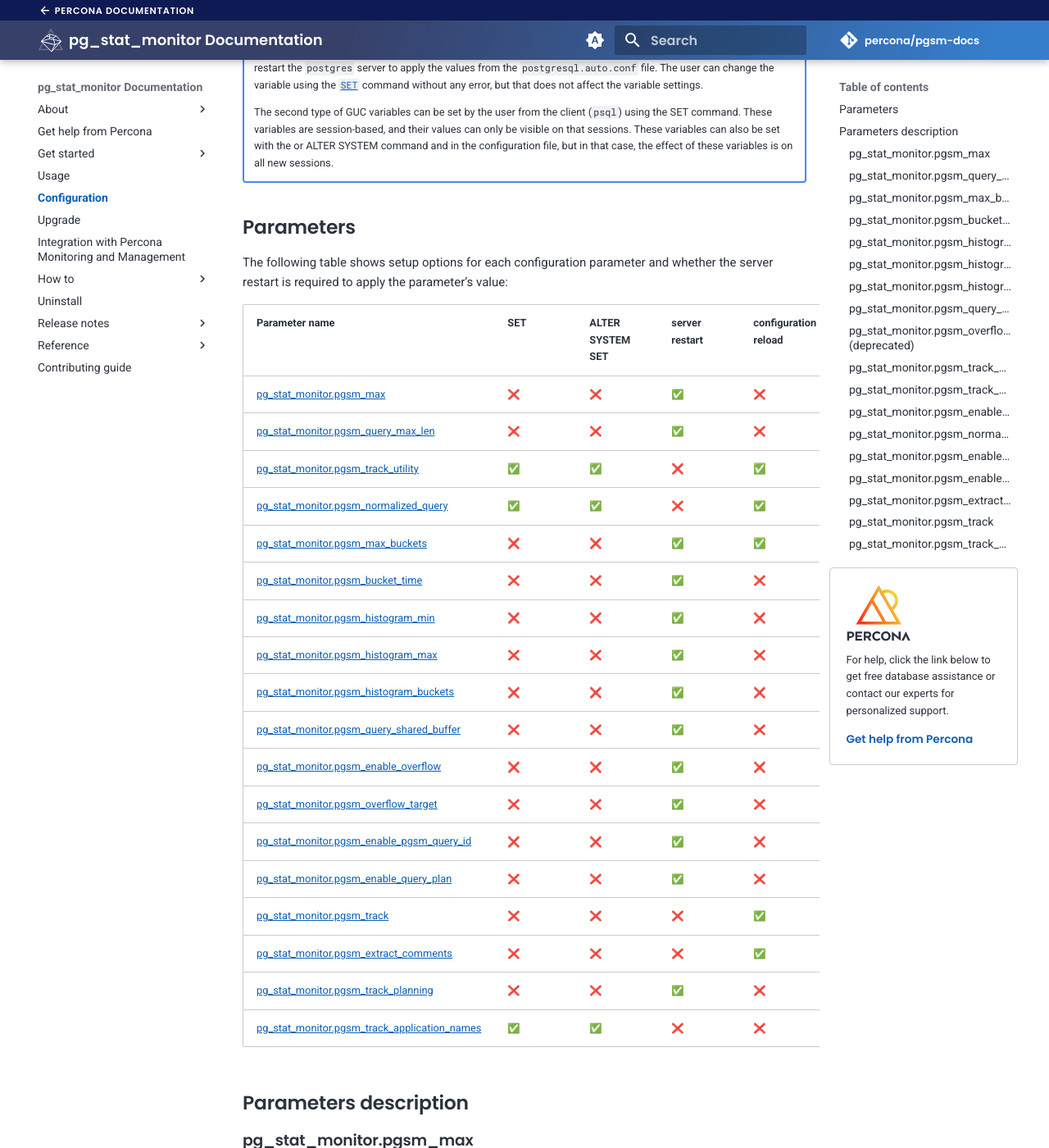
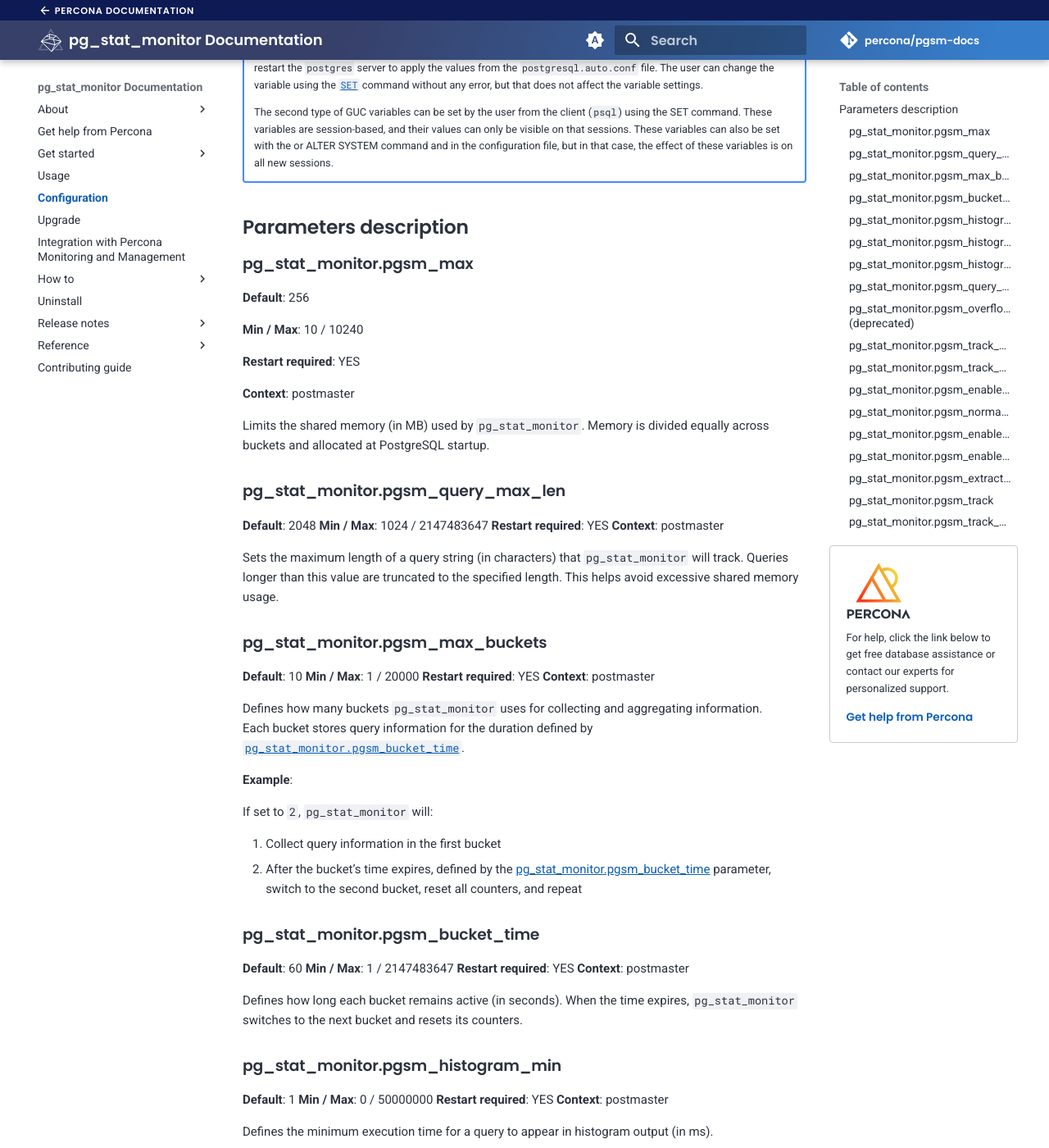
Before and after one commit to percona/pgsm-docs, an MkDocs documentation site: the page built from docs/configuration.md, in a window 1280 px wide and 1400 px high, scrolled down 481 px. Shown: the whole window at 82% size. Built offline with MkDocs 1.6.1 and Material for MkDocs 9.7.7, drawn with Linux system fonts in a browser that asks for light colours; nearby versions of some CDN libraries; emoji names are drawn with the system emoji font; comment, search, counter and statistics services are not loaded; the version menu is left out; some of the changed text lies outside the part shown.

Commit message:
removed the parameter table, not required
- updated context from client to userset
- cleaned up descriptions a bit

```diff
--- a/docs/configuration.md
+++ b/docs/configuration.md
@@ -20,38 +20,16 @@ To amend the `pg_stat_monitor` configuration, use the General Configuration Unit
 
     The second type of GUC variables can be set by the user from the client (`psql`) using the SET command. These variables are session-based, and their values can only be visible on that sessions. These variables can also be set with the or ALTER SYSTEM command and in the configuration file, but in that case, the effect of these variables is on all new sessions.
 
-## Parameters
-
-The following table shows setup options for each configuration parameter and whether the server restart is required to apply the parameter's value:
-
-| Parameter name                                | SET | ALTER SYSTEM SET  |  server restart   | configuration reload
-| ----------------------------------------------|-----|-------------------|-------------------|---------------------
-| [pg_stat_monitor.pgsm_max](#pg_stat_monitorpgsm_max) | :x:                |:x:                |:white_check_mark: | :x:
-| [pg_stat_monitor.pgsm_query_max_len](#pg_stat_monitorpgsm_query_max_len)            | :x:                |:x:                |:white_check_mark: | :x:
-| [pg_stat_monitor.pgsm_track_utility](#pg_stat_monitorpgsm_track_utility)            | :white_check_mark: |:white_check_mark: |:x: | :white_check_mark:
-| [pg_stat_monitor.pgsm_normalized_query](#pg_stat_monitorpgsm_normalized_query)         | :white_check_mark: |:white_check_mark: |:x: | :white_check_mark:
-| [pg_stat_monitor.pgsm_max_buckets](#pg_stat_monitorpgsm_max_buckets)              | :x:                |:x:                |:white_check_mark: | :white_check_mark:
-| [pg_stat_monitor.pgsm_bucket_time](#pg_stat_monitorpgsm_bucket_time)              |  :x:                |:x:                |:white_check_mark: | :x:
-| [pg_stat_monitor.pgsm_histogram_min](#pg_stat_monitorpgsm_histogram_min) |  :x:                |:x:                |:white_check_mark: | :x:
-| [pg_stat_monitor.pgsm_histogram_max](#pg_stat_monitorpgsm_histogram_max)        |  :x:                |:x:                |:white_check_mark: | :x:
-| [pg_stat_monitor.pgsm_histogram_buckets](#pg_stat_monitorpgsm_histogram_buckets)   | :x:                |:x:                |:white_check_mark: | :x:
-| [pg_stat_monitor.pgsm_query_shared_buffer](#pg_stat_monitorpgsm_query_shared_buffer)      | :x:                |:x:                |:white_check_mark: | :x:
-| [pg_stat_monitor.pgsm_enable_overflow](#pg_stat_monitorpgsm_enable_overflow) |   :x:  |  :x:  |   :white_check_mark: |  :x:  |
-| [pg_stat_monitor.pgsm_overflow_target](#pg_stat_monitorpgsm_overflow_target) |   :x:  |  :x:  |   :white_check_mark: |  :x:  |
-| [pg_stat_monitor.pgsm_enable_pgsm_query_id](#pg_stat_monitorpgsm_enable_pgsm_query_id) |   :x:  |  :x:  |   :white_check_mark: |  :x:  |
-| [pg_stat_monitor.pgsm_enable_query_plan](#pg_stat_monitorpgsm_enable_query_plan)  |   :x:  |  :x:  |   :white_check_mark: |  :x:  |
-| [pg_stat_monitor.pgsm_track](#pg_stat_monitorpgsm_track) |  :x:  |  :x:  |   :x:  | :white_check_mark: |
-| [pg_stat_monitor.pgsm_extract_comments](#pg_stat_monitorpgsm_extract_comments)|  :x:  |  :x:  |   :x:  | :white_check_mark: |
-| [pg_stat_monitor.pgsm_track_planning](#pg_stat_monitorpgsm_track_planning) |   :x:  |  :x:  |   :white_check_mark: |  :x:  |
-| [pg_stat_monitor.pgsm_track_application_names](#pg_stat_monitorpgsm_track_application_names) |   :white_check_mark:  |  :white_check_mark:  |   :x: |  :x:  |
-
 ## Parameters description
 
 ### pg_stat_monitor.pgsm_max
 
 **Default**: 256
+
 **Min / Max**: 10 / 10240
+
 **Restart required**: YES
+
 **Context**: postmaster
 
 Limits the shared memory (in MB) used by `pg_stat_monitor`. Memory is divided equally across buckets and allocated at PostgreSQL startup.
```
Also changed, not shown: other parts of docs/configuration.md (+9 -8 lines).
